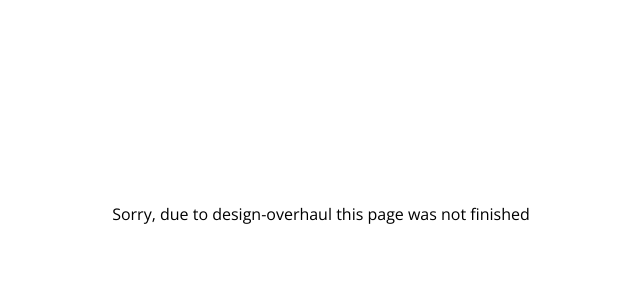
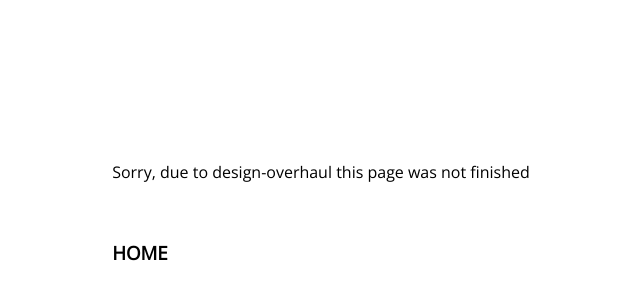
Before and after one commit to SethDS/Portfolio, a website: page public/index.html at #!/about in a window 1280 px wide. Shown: the part 186-486 px from the top of the page, without its empty margins (319-959 px from the left). Drawn offline with nearby package versions, Linux system fonts and the light colour scheme; some packages are replaced by stand-ins of ours.

Commit message:
adjustments

```diff
--- a/public/about.html
+++ b/public/about.html
@@ -1,3 +1,4 @@
 <div class="message">
-    <p>Sorry, due to design-overhaul this page was not finished</p>
+    <p>Sorry, due to design-overhaul this page was not finished</p><br>
+    <h3>HOME</h3>
 </div>
```
